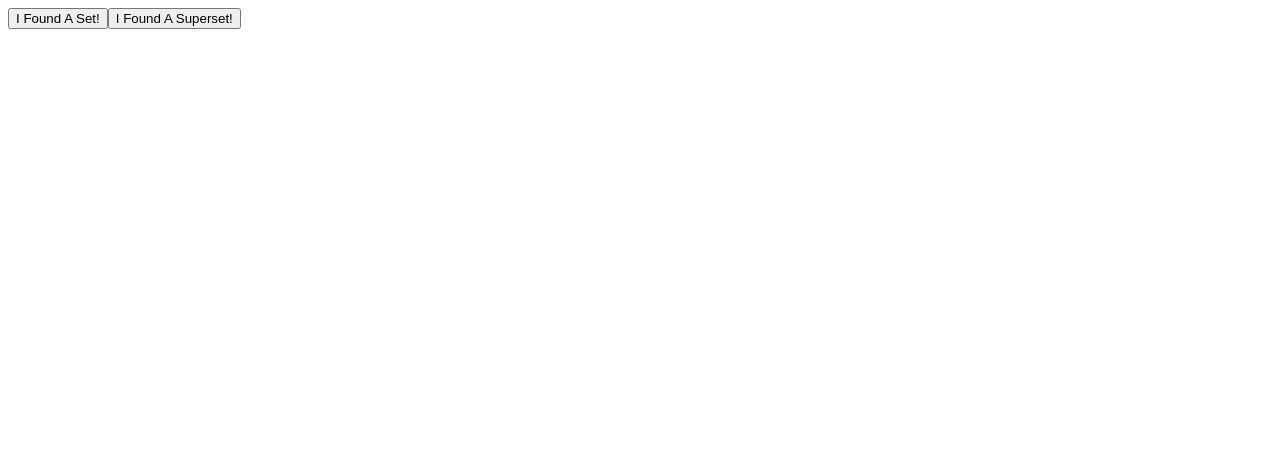
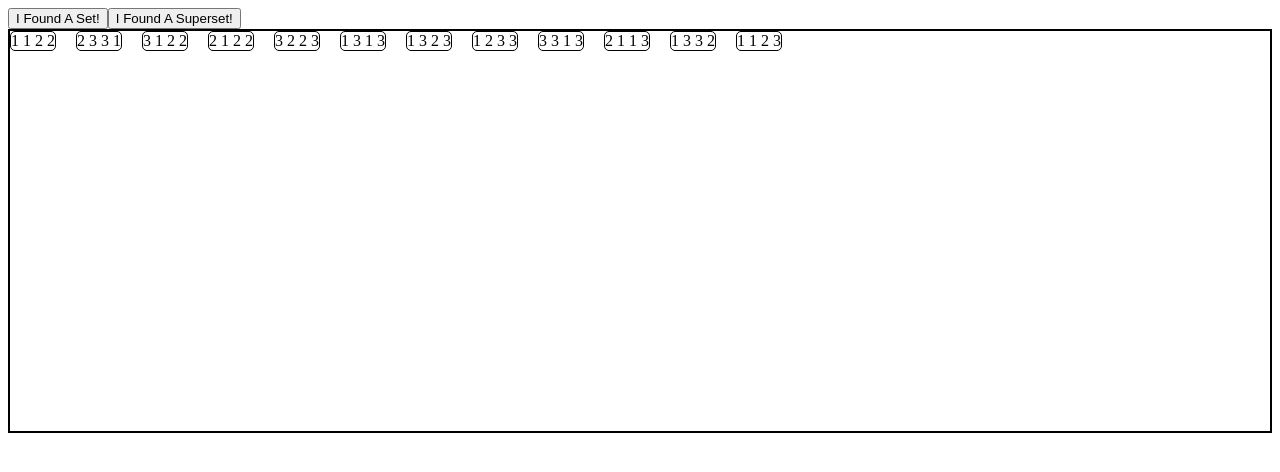
Before and after one commit to naomiajacobs/SetCardGame, a website: page index.html in a window 1280 px wide. Drawn offline with nearby package versions, Linux system fonts and the light colour scheme.

Commit message:
Initial views working

```diff
--- a/index.html
+++ b/index.html
@@ -1,5 +1,9 @@
 <!DOCTYPE html>
 <html>
+  <head>
+    <title>Set</title>
+    <link href="styles/styles.css" rel="stylesheet" type="text/css" media="screen">
+  </head>
   <body>
     <!-- Libraries -->
     <script src="bower_components/jquery/jquery.min.js"></script>
--- a/src/Models/App.js
+++ b/src/Models/App.js
@@ -10,7 +10,6 @@ var App = Backbone.Model.extend({
     var cardsToAdd = this.get('inPlayNow').models.length;
     for (var i = 0; i < 12 - cardsToAdd; i++) {
       this.get('inPlayNow').add(this.get('deck').pop());
-      console.log('added a card!');
     }
   }
 
--- a/src/Views/AppView.js
+++ b/src/Views/AppView.js
@@ -17,10 +17,29 @@ var AppView = Backbone.View.extend({
 
   render: function() {
     this.$el.children().detach();
-    // this.$el.html(_.template())
-    //figure out how to get randomized cards passed into here?
-    this.$('.in-play-now').html(new inPlayNowView());
-    this.$el.append(this.template());
+    this.$el.html(this.template());
+    var newInPlayNowView = new inPlayNowView({model: this.model.get('inPlayNow')});
+    this.$('.inPlayNow').html(newInPlayNowView.el);
   }
 
 });
+
+// template: _.template '
+//     <button class="hit-button">Hit</button> <button class="stand-button">Stand</button>
+//     <div class="player-hand-container"></div>
+//     <div class="dealer-hand-container"></div>
+//   '
+
+//   events:
+//     'click .hit-button': -> @model.get('player').hit()
+//     'click .stand-button': -> @model.get('player').stand()
+
+//   initialize: ->
+//     @model.get('game').on 'gameOver', => @reload()
+//     @render()
+
+//   render: ->
+//     @$el.children().detach()
+//     @$el.html @template()
+
+//     @$('.dealer-hand-container').html new HandView(collection: @model.get 'dealer').el
--- a/src/Views/inPlayNowView.js
+++ b/src/Views/inPlayNowView.js
@@ -1,13 +1,22 @@
 var inPlayNowView = Backbone.View.extend({
 
-  // template: _.template('<div class="inPlayNow"></div>')
+  template: _.template('<div class="inPlayNow"></div>'),
 
-  initalize: function() {
+  initialize: function() {
     this.render();
   },
 
   render: function() {
-
+    // this.$el.children.detach();
+    this.$el.append(this.model.map(function(card) {
+      return new CardView({model: card}).$el;
+    }));
   }
 
 });
+
+// @$el.children().detach()
+//     @$el.html @template @collection
+//     @$el.append @collection.map (card) ->
+//       new CardView(model: card).$el
+//     @$('.score').text @collection.scores()[0]
--- /dev/null
+++ b/styles/styles.css
@@ -0,0 +1,16 @@
+.inPlayNow,
+.card {
+  border: black 2px solid;
+}
+
+.inPlayNow {
+  height: 400px;
+  overflow: auto;
+}
+
+.card {
+  float: left;
+  border: solid 1px black;
+  border-radius: 5px;
+  margin-right: 20px;
+}
```
